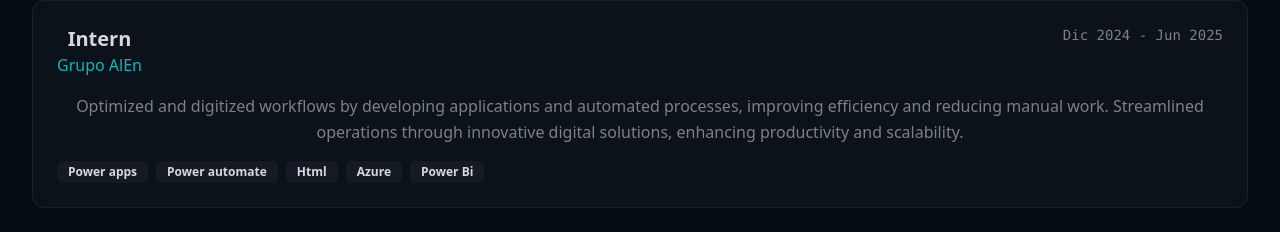
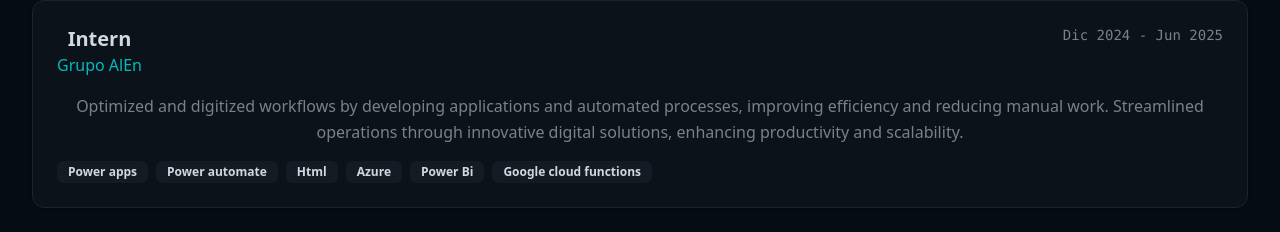
Before and after one commit to DavidSalinas04/Personal-Page, a React (Vite) app: page / in a window 1280 px wide. Shown: the part 1520-1752 px from the top of the page. Built offline with nearby package versions, Linux system fonts and the light colour scheme.

Commit message:
Update Experience.jsx

```diff
--- a/src/Components/Experience.jsx
+++ b/src/Components/Experience.jsx
@@ -9,7 +9,7 @@ const experiences = [
         period: "Dic 2024 - Jun 2025",
         description:
             "Optimized and digitized workflows by developing applications and automated processes, improving efficiency and reducing manual work. Streamlined operations through innovative digital solutions, enhancing productivity and scalability.",
-        technologies: ["Power apps", "Power automate", "Html", "Azure", "Power Bi"],
+        technologies: ["Power apps", "Power automate", "Html", "Azure", "Power Bi", "Google cloud functions"],
     },
     {
         title: "Event assistant",
```
